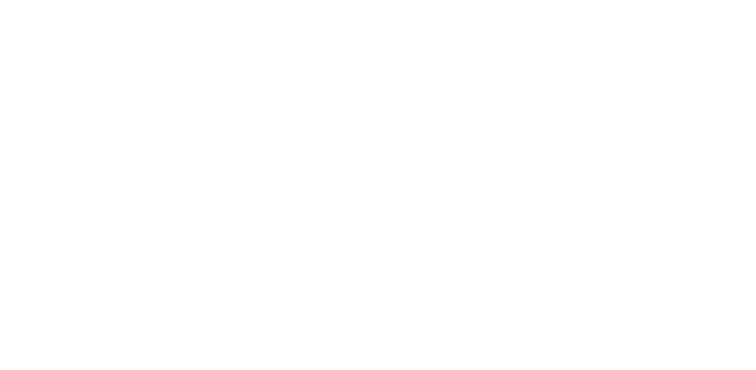
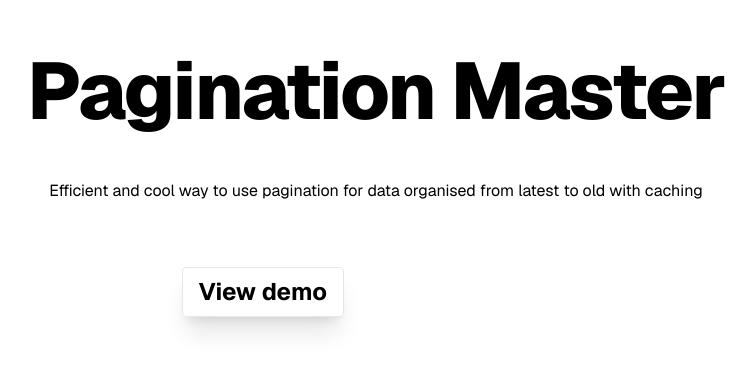
Before and after one commit to senul724/latest-first-cached-pagination, a Next.js app: page / in a window 1280 px wide. Shown: the part 208-578 px from the top of the page, without its empty margins (264-1020 px from the left). Built offline with nearby package versions, Linux system fonts and the light colour scheme.

Commit message:
index page

```diff
--- a/src/app/page.tsx
+++ b/src/app/page.tsx
@@ -4,16 +4,19 @@
   return (
     <main className="flex min-h-screen flex-col items-center justify-center">
       <div className="container flex flex-col items-center justify-center gap-12 px-4 py-16">
-        <h1 className="text-5xl font-extrabold tracking-tight text-white sm:text-[5rem]">
+        <h1 className="text-5xl font-extrabold tracking-tight sm:text-[5rem]">
           Pagination Master
         </h1>
+        <p>
+          Efficient and cool way to use pagination for data organised from
+          latest to old with caching
+        </p>
         <div className="grid grid-cols-1 gap-4 sm:grid-cols-2 md:gap-8">
           <Link
-            className="flex max-w-xs flex-col gap-4 rounded-xl bg-white/10 p-4 text-white hover:bg-white/20"
-            href="https://create.t3.gg/en/usage/first-steps"
-            target="_blank"
+            className="flex max-w-xs flex-col gap-4 rounded-xl bg-white/10 p-4 hover:bg-white/20"
+            href="view/1"
           >
-            <h3 className="text-2xl font-bold">View demo</h3>
+            <h3 className="text-2xl font-bold border shadow-xl rounded py-2 px-4 hover:scale-105">View demo</h3>
           </Link>
         </div>
       </div>
```
